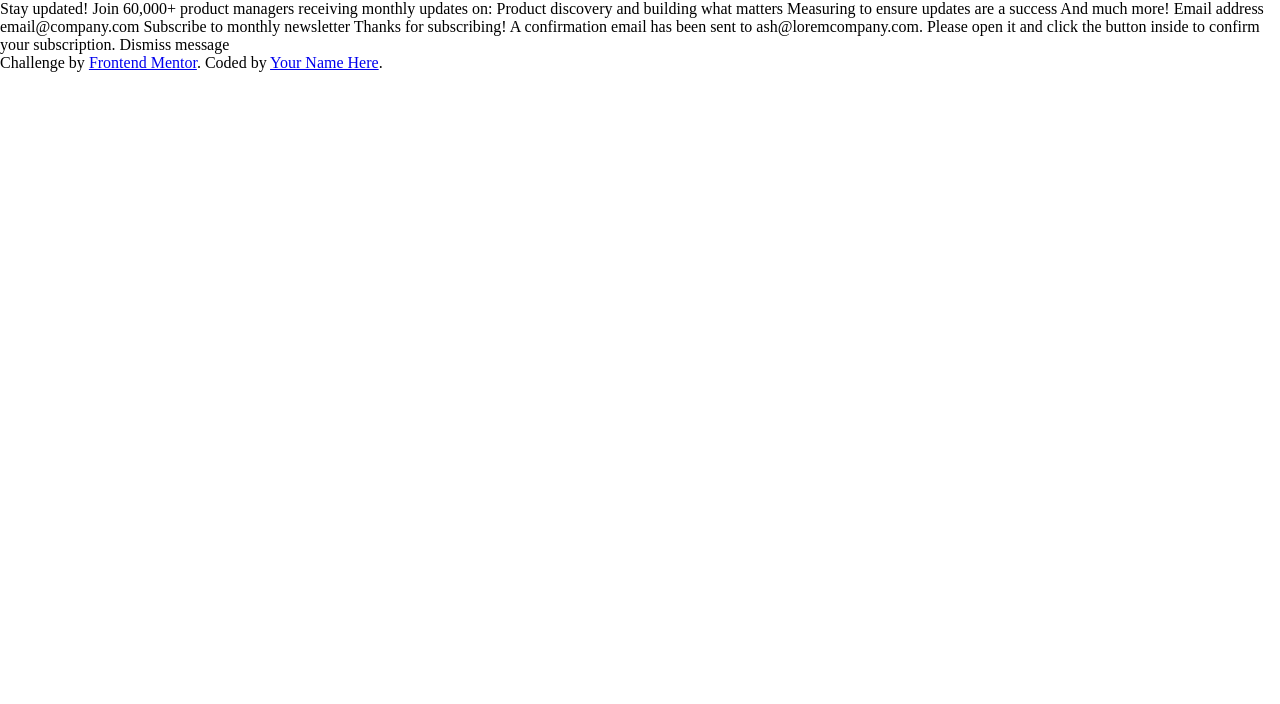
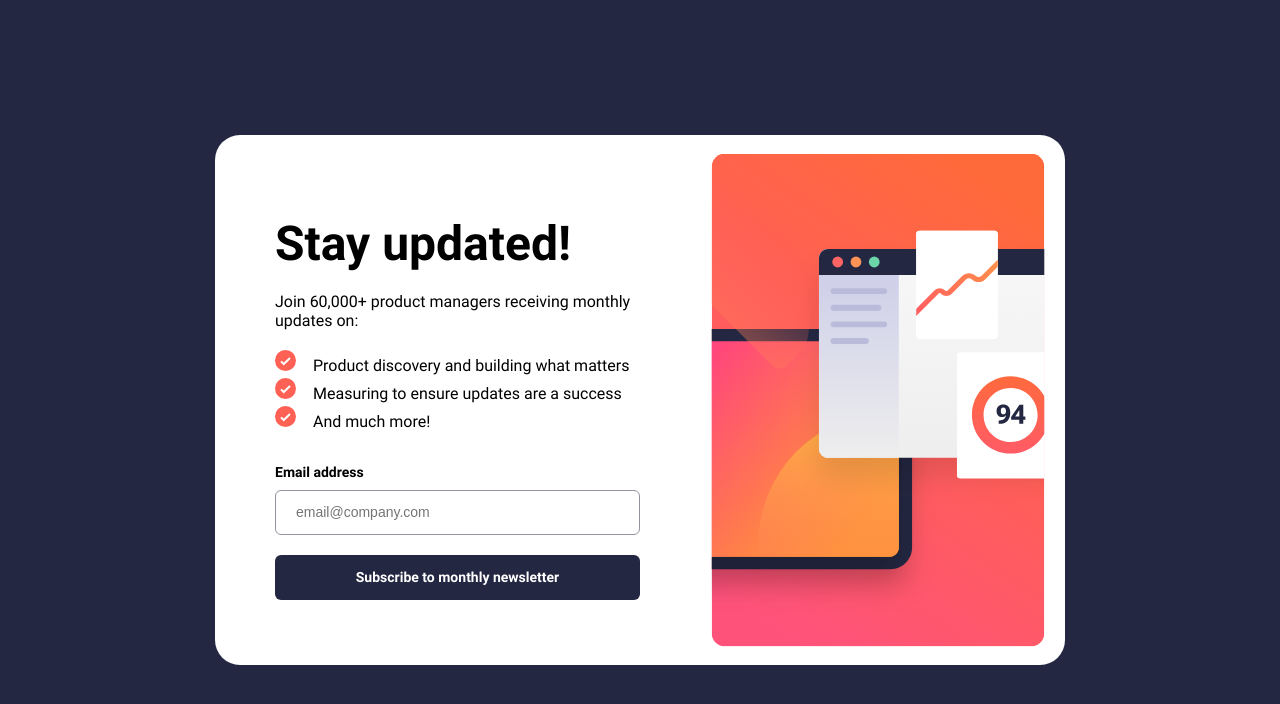
Before and after one commit to Luca-Sousa/Project-Newsletter-Sign-Up-With-Success-Message-Main, a plain HTML site: page index.html in a window 1280 px wide. Drawn offline with Linux system fonts and the light colour scheme.

Commit message:
upload files

```diff
--- a/css/style.css
+++ b/css/style.css
@@ -5,9 +5,15 @@
 }
 
 @font-face {
-    /* Weights: 400, 700 */
-    font-family: "Roboto";
+    font-family: "Roboto Regular";
     src: url('/assets/fonts/Roboto-Regular.ttf');
+    font-weight: 400;
+}
+
+@font-face {
+    font-family: "Roboto Bold";
+    src: url('/assets/fonts/Roboto-Bold.ttf');
+    font-weight: 700;
 }
 
 :root{
@@ -17,3 +23,112 @@
     --grey: hsl(231, 7%, 60%);
     --white: hsl(0, 0%, 100%);
 }
+
+html,body{
+    height: 100%;
+    background-color: var(--grey);
+}
+
+main{
+    max-width: 1440px;
+    width: 100%;
+    height: 100%;
+    margin: 0 auto;
+    background-color: var(--dark-slate-grey);
+    display: flex;
+    justify-content: center;
+    align-items: center;
+}
+
+.container{
+    width: 850px;
+    height: 530px;
+    display: flex;
+    justify-content: space-evenly;
+    background-color: var(--white);
+    border-radius: 25px;
+    margin: 0 2%;
+}
+
+.container-left{
+    width: 50%;
+    height: 100%;
+    padding: 80px 0 80px 60px;
+}
+
+.container-left h1{
+    font-family: "Roboto Bold";
+    font-size: 48px;
+}
+
+.container-left p{
+    font-family: "Roboto Regular";
+    font-size: 16px;
+    margin: 20px 0;
+}
+
+.container-left .content-list{
+    font-family: "Roboto Regular";
+    font-size: 16px;
+    list-style-image: url('../assets/images/icon-list.svg');
+}
+
+.content-list ul{
+    padding-left: 28px;
+}
+
+.content-list ul li{
+    padding-left: 10px;
+    line-height: 25px;
+}
+
+.form{
+    font-family: "Roboto Bold";
+    font-size: 14px;
+    padding: 30px 0;
+}
+
+.form input[type=text]{
+    width: 100%;
+    height: 45px;
+    line-height: 45px;
+    padding-left: 20px;
+    border: 1px solid var(--grey);
+    color: var(--grey);
+    border-radius: 6px;
+    margin: 10px 0;
+    font-size: 14px;
+}
+
+
+.form button[type=submit]{
+    font-family: "Roboto Bold";
+    width: 100%;
+    height: 45px;
+    line-height: 45px;
+    border-radius: 6px;
+    margin: 10px 0;
+    font-size: 14px;
+    color: var(--white);
+    border: 0;
+    background-color: var(--dark-slate-grey);
+    cursor: pointer;
+}
+
+.container-right{
+    width: 50%;
+    height: 100%;
+    position: relative;
+}
+
+.img{
+    position: absolute;
+    top: 50%;
+    left: 150%;
+    transform: translate(-150%,-50%);
+    width: 400px;
+    padding-top: 493px;
+    background-image: url('../assets/images/illustration-sign-up-desktop.svg');
+    background-size: 100% 100%;
+    background-position: center;
+}
--- a/index.html
+++ b/index.html
@@ -12,24 +12,43 @@
 </head>
 <body>
 
-  <!-- Sign-up form start -->
+  <main>
 
-  Stay updated!
+    <section class="container">
 
-  Join 60,000+ product managers receiving monthly updates on:
+      <section class="container-left">
 
-  Product discovery and building what matters
-  Measuring to ensure updates are a success
-  And much more!
+        <h1>Stay updated!</h1>
+        <p>Join 60,000+ product managers receiving monthly updates on:</p>
 
-  Email address
-  email@company.com
+        <div class="content-list">
+          <ul>
+            <li>Product discovery and building what matters</li>
+            <li>Measuring to ensure updates are a success</li>
+            <li>And much more!</li>
+          </ul>
+        </div>
 
-  Subscribe to monthly newsletter
+        <div class="form">
+          <form>
+            Email address<br>
+            <input type="text" name="email" placeholder="email@company.com">
+            <button type="submit">Subscribe to monthly newsletter</button>
+          </form>
+        </div>
 
-  <!-- Sign-up form end -->
+      </section>
 
-  <!-- Success message start -->
+      <section class="container-right">
+        <div class="img">
+
+        </div>
+      </section>
+
+    </section>
+
+
+  <!-- Success message start
 
   Thanks for subscribing!
 
@@ -38,11 +57,9 @@
 
   Dismiss message
 
-  <!-- Success message end -->
+  Success message end -->
 
-  <div class="attribution">
-    Challenge by <a href="https://www.frontendmentor.io?ref=challenge" target="_blank">Frontend Mentor</a>.
-    Coded by <a href="#">Your Name Here</a>.
-  </div>
+  </main>
+
 </body>
 </html>
```
